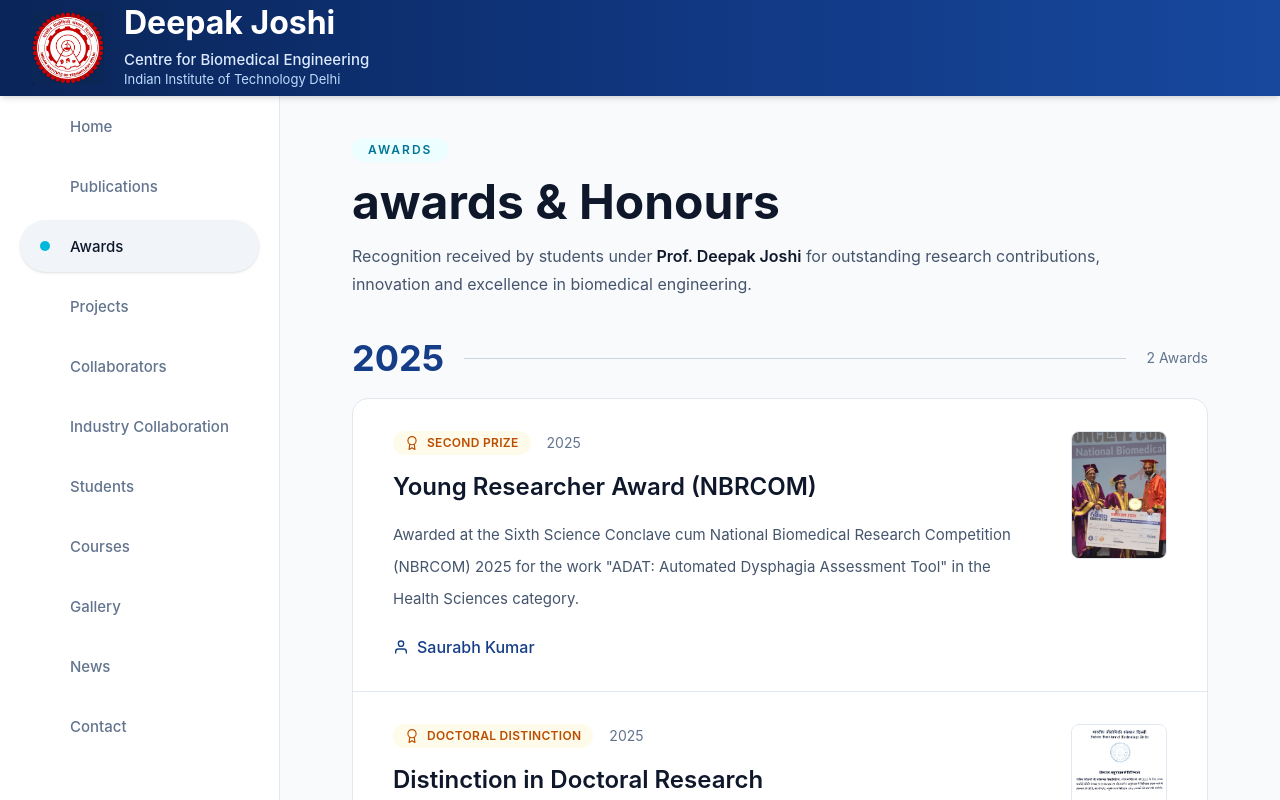
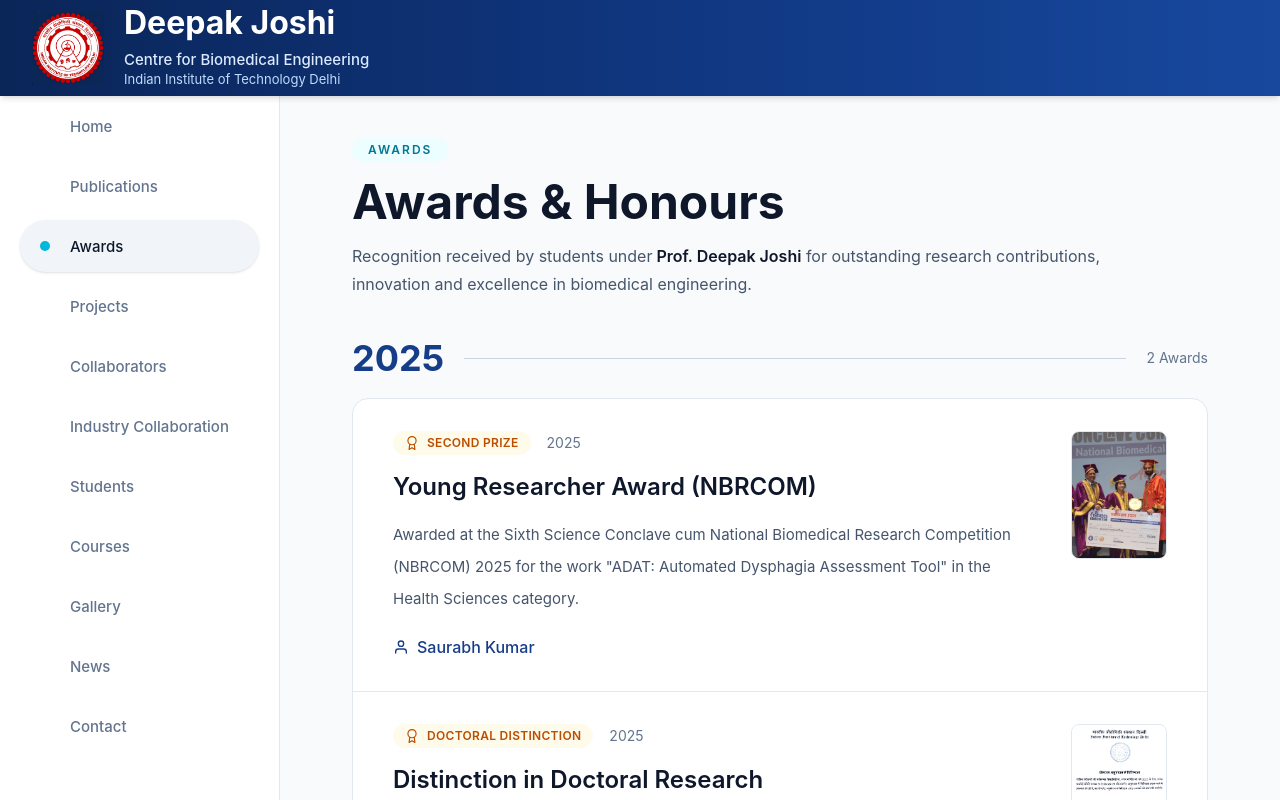
Before and after one commit to Shubu-rwt/IIT-web, a React (Vite) app: page /awards in a window 1280 px wide. Shown: the top 800 px of the page. Built offline with nearby package versions, Linux system fonts and the light colour scheme.

Commit message:
Add vercel.json

```diff
--- a/src/pages/AwardsPage.jsx
+++ b/src/pages/AwardsPage.jsx
@@ -60,7 +60,7 @@ export default function AwardsPage() {
               lg:text-5xl
             "
           >
-            awards & Honours
+            Awards & Honours
           </h1>
 
           <p
```
Also changed, not shown: vercel.json (added).
